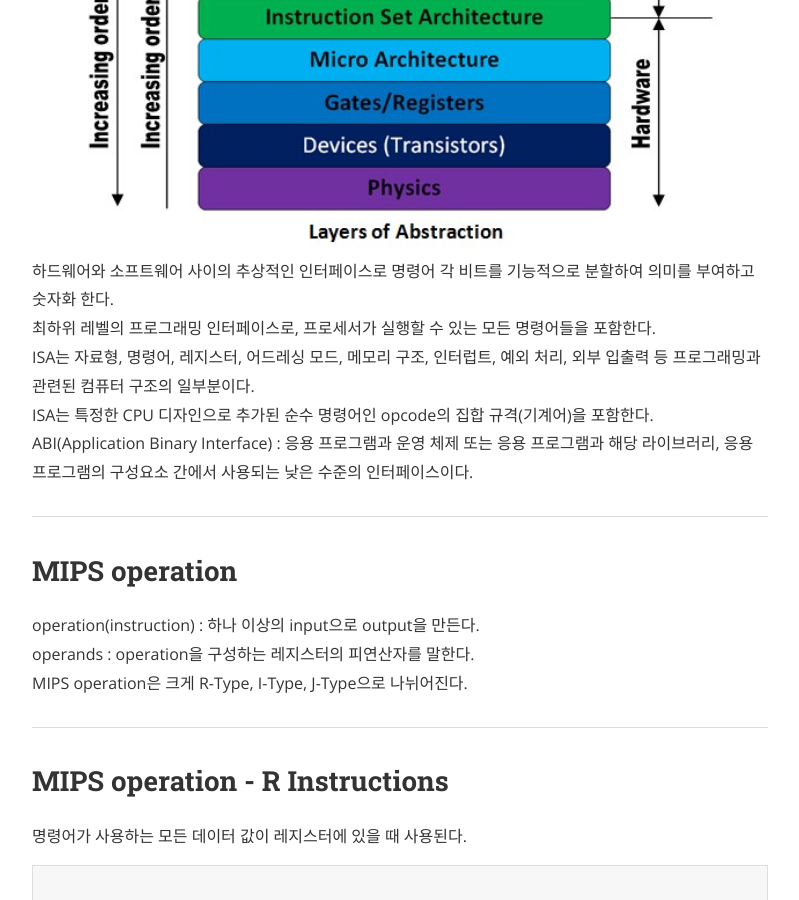
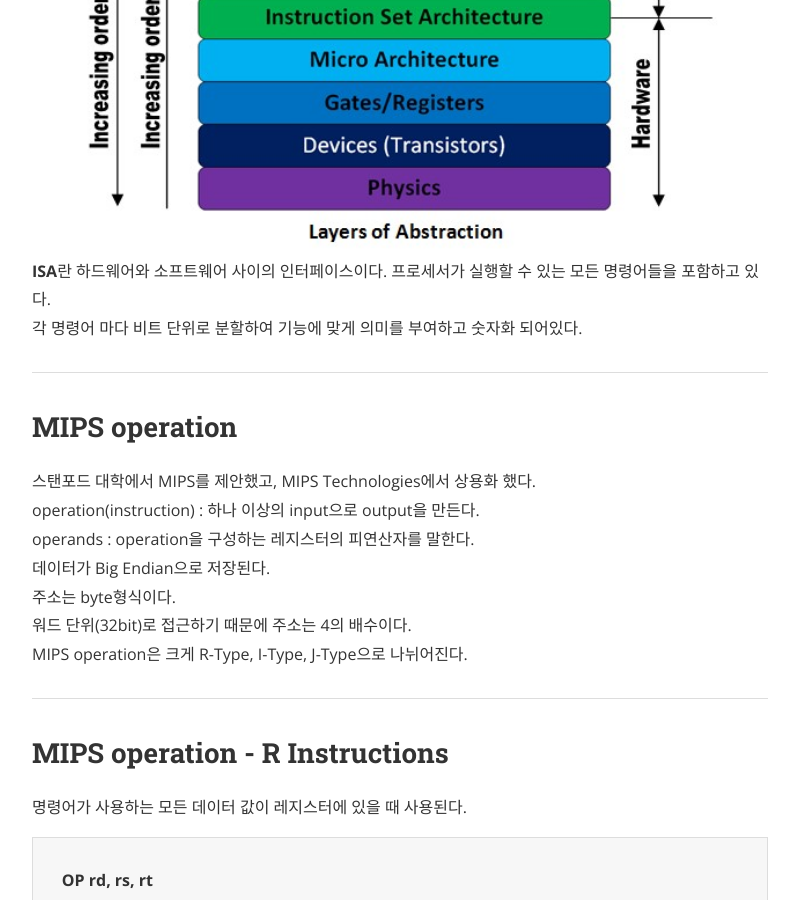
Before and after one commit to gomumu/blog, a Jekyll site: the page built from _posts/2019-09-08-computerArchitecture.2.markdown, in a window 1280 px wide and 900 px high, scrolled down 1316 px. Shown: the whole window, without its empty margins (240-1039 px from the left). Built offline with Jekyll 4.4.1, drawn with Linux system fonts in a browser that asks for light colours; nearby versions of some CDN libraries.

Commit message:
내용 수정

```diff
--- a/_posts/2019-09-08-computerArchitecture.2.markdown
+++ b/_posts/2019-09-08-computerArchitecture.2.markdown
@@ -27,19 +27,20 @@ Instruction Set이란 cpu에 정의되어있는 명령어들의 집합이다.<br
 <h2 id="headings">Instruction Set Architecture(ISA)</h2>
 <p>
 <img data-action="zoom" src='{{ "/assets/post/isa.jpg" | relative_url }}' >
-하드웨어와 소프트웨어 사이의 추상적인 인터페이스로 명령어 각 비트를 기능적으로 분할하여 의미를 부여하고 숫자화 한다.<br>
-최하위 레벨의 프로그래밍 인터페이스로, 프로세서가 실행할 수 있는 모든 명령어들을 포함한다. <br>
-ISA는 자료형, 명령어, 레지스터, 어드레싱 모드, 메모리 구조, 인터럽트, 예외 처리, 외부 입출력 등 프로그래밍과 관련된 컴퓨터 구조의 일부분이다. <br>
-ISA는 특정한 CPU 디자인으로 추가된 순수 명령어인 opcode의 집합 규격(기계어)을 포함한다. <br>
 
-ABI(Application Binary Interface) : 응용 프로그램과 운영 체제 또는 응용 프로그램과 해당 라이브러리, 응용 프로그램의 구성요소 간에서 사용되는 낮은 수준의 인터페이스이다. <br>
+<b>ISA</b>란 하드웨어와 소프트웨어 사이의 인터페이스이다. 프로세서가 실행할 수 있는 모든 명령어들을 포함하고 있다.<br>
+각 명령어 마다 비트 단위로 분할하여 기능에 맞게 의미를 부여하고 숫자화 되어있다.<br>
 </p>
 <hr>
 
 <h2 id="headings">MIPS operation</h2>
 <p>
+스탠포드 대학에서 MIPS를 제안했고, MIPS Technologies에서 상용화 했다.<br>
 operation(instruction) : 하나 이상의 input으로 output을 만든다.<br>
 operands : operation을 구성하는 레지스터의 피연산자를 말한다.<br>
+데이터가 Big Endian으로 저장된다. <br>
+주소는 byte형식이다.<br>
+워드 단위(32bit)로 접근하기 때문에 주소는 4의 배수이다.<br>
 MIPS operation은 크게 R-Type, I-Type, J-Type으로 나뉘어진다.<br>
 </p>
 <hr>
```
